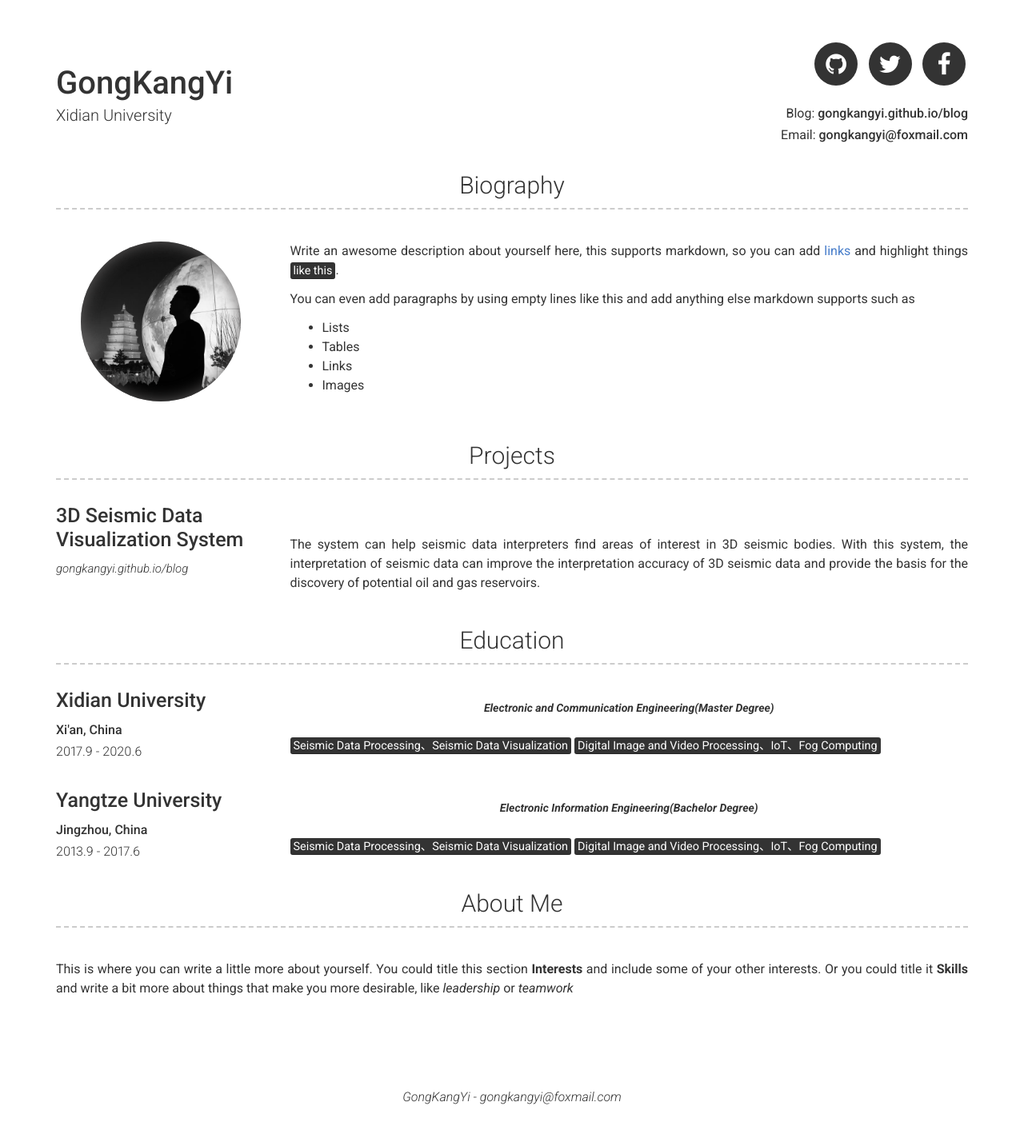
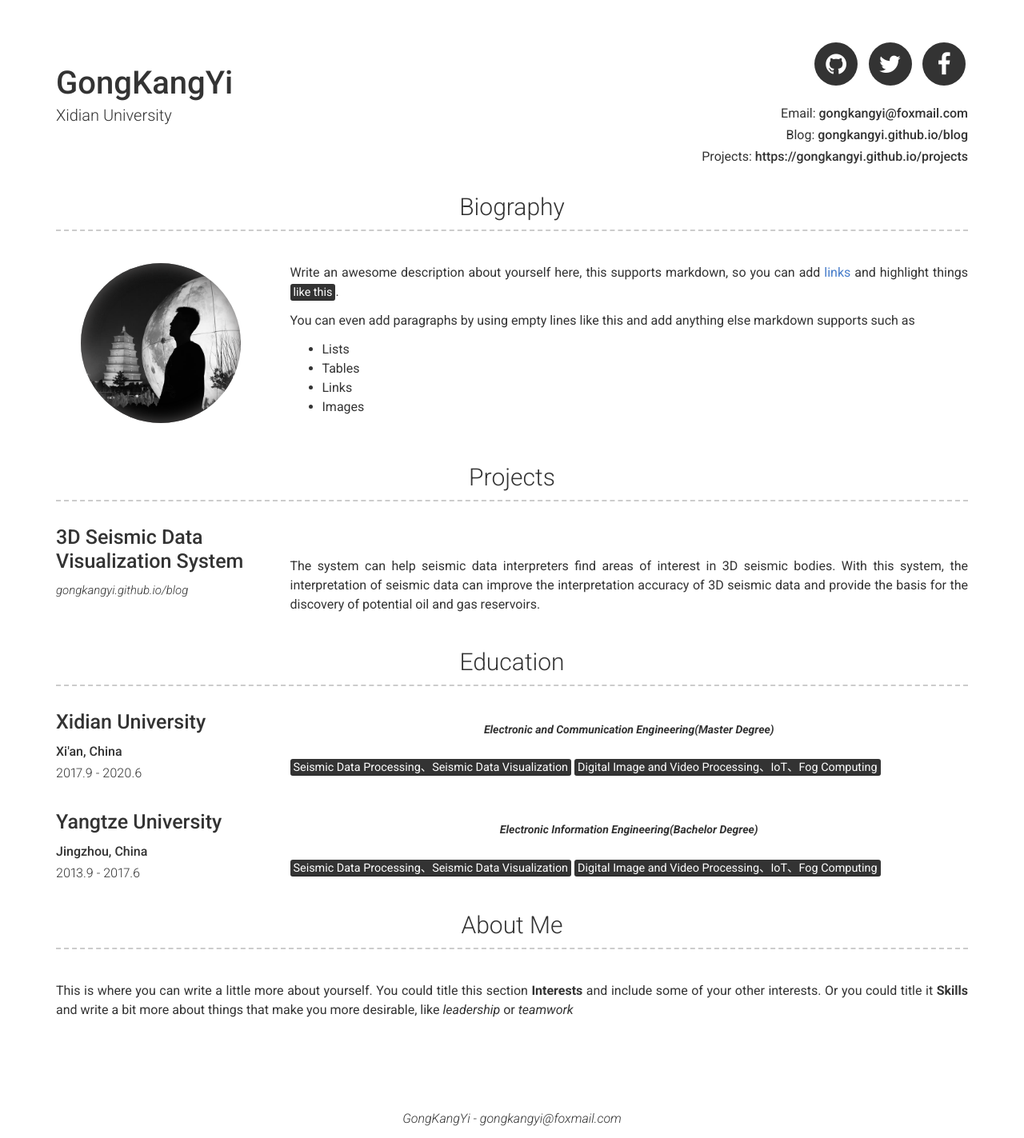
Before and after one commit to gongkangyi/gongkangyi.github.io, a Jekyll site: the page built from index.md, in a window 1280 px wide. Shown: the whole page at 80% size. Built offline with Jekyll 4.4.1, drawn with Linux system fonts in a browser that asks for light colours; before the commit the page ends 1396 px from its top, so only the background shows below that.

Commit message:
Update header.html

```diff
--- a/_includes/header.html
+++ b/_includes/header.html
@@ -16,7 +16,7 @@
 
         {%- if site.twitter_username -%}
           <li>
-            <a target="_blank" href="https://gongkangyi.github.io/blog/404" class="button button--sacnite button--round-l">
+            <a target="_blank" href="https://gongkangyi.github.io/projects" class="button button--sacnite button--round-l">
               <i class="fa fa-twitter" title="Twitter link"></i>
             </a>
           </li>
@@ -24,23 +24,29 @@
 
         {%- if site.facebook_username -%}
           <li>
-            <a target="_blank" href="https://gongkangyi.github.io/blog/404" class="button button--sacnite button--round-l">
+            <a target="_blank" href="https://gongkangyi.github.io/blog" class="button button--sacnite button--round-l">
               <i class="fa fa-facebook" title="Facebook link"></i>
             </a>
           </li>
         {%- endif -%}
 
       </ul>
+      {%- if site.email -%}
+        <p>
+          Email: <a href="mailto:{{ site.email }}" target="_blank">{{ site.email | escape }}</a>
+        </p>
+      {%- endif -%}
       {%- if site.website -%}
         <p>
           Blog: {% include a.html href=site.website %}{{ site.website | escape }}</a>
         </p>
       {%- endif -%}
-      {%- if site.email -%}
+      {%- if site.website -%}
         <p>
-          Email: <a href="mailto:{{ site.email }}" target="_blank">{{ site.email | escape }}</a>
+          Projects: <a href="https://gongkangyi.github.io/projects">https://gongkangyi.github.io/projects</a>
         </p>
       {%- endif -%}
+
       {%- if site.phone -%}
         <p>
           Phone: {{ site.phone | escape }}
```
